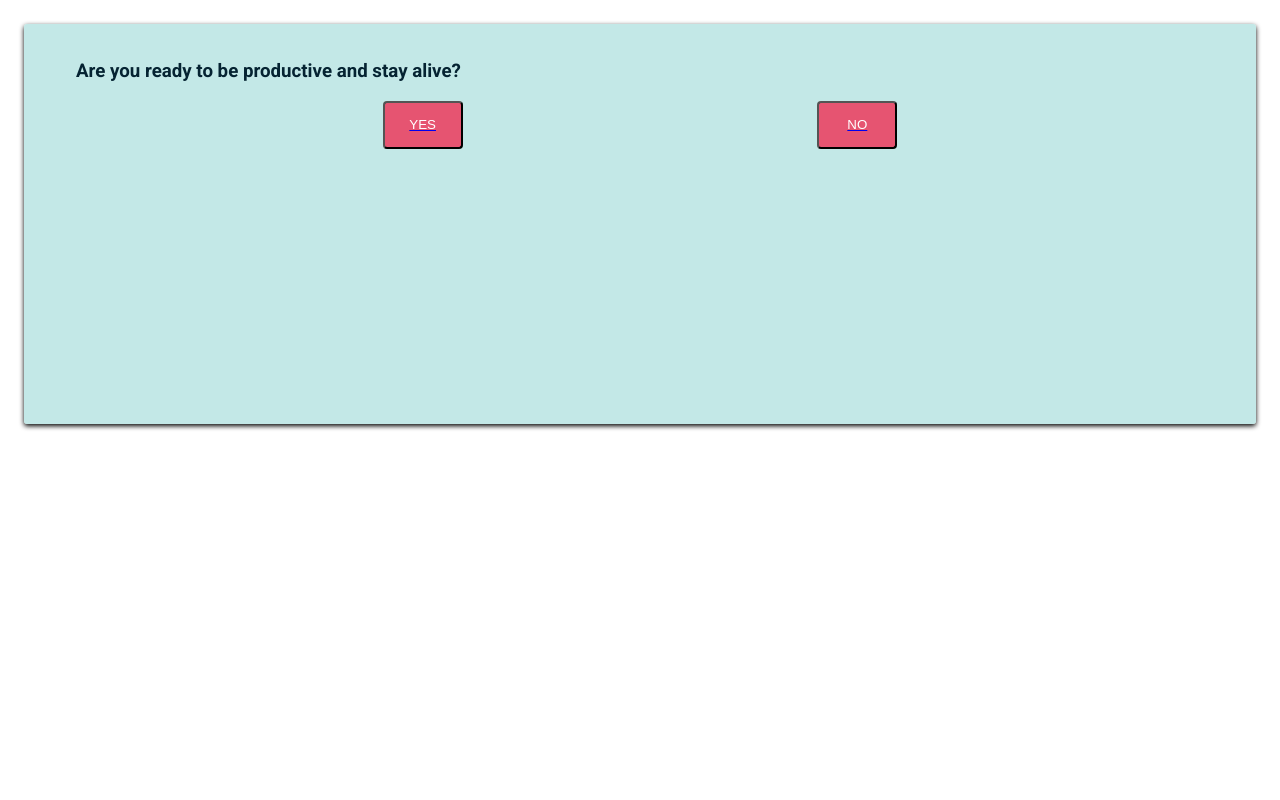
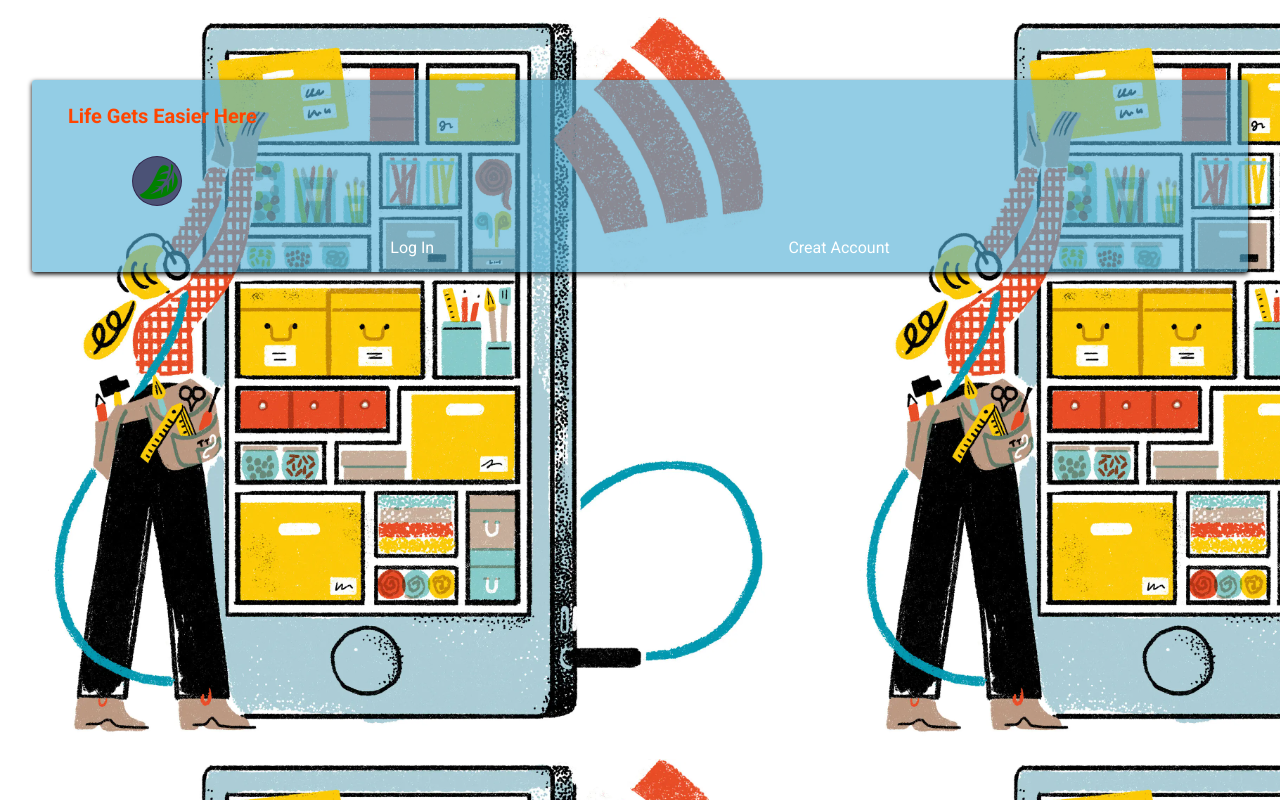
Before and after one commit to orpd0523/olga-perez-capstone, a React (Create React App) app: page /home in a window 1280 px wide. Built offline with nearby package versions, Linux system fonts and the light colour scheme; no server answers.

Commit message:
completed home page

```diff
--- a/src/components/Button/Button.scss
+++ b/src/components/Button/Button.scss
@@ -14,13 +14,6 @@
     color: $oxford-blue;
     border: 0.125rem solid $oxford-blue;
   }
-  &--login{
-    background-color: $paradise-pink;
-    height: 3rem;
-    width: 5rem;
-    color: white;
-    border-radius: .25rem;
-  }
   &--goin{
     height: 3rem;
     width: 5rem;
--- a/src/components/Card/Card.scss
+++ b/src/components/Card/Card.scss
@@ -21,7 +21,15 @@
   &--main{
     background-color: $powder-blue-op;
     height: 25rem;
-    margin: 1.5rem;
+    margin: 1.75rem;
+    display: flex;
+    flex-direction: column;
+    justify-content: center;
+  }
+  &--home{
+    background-color: $minion-yellow-op;
+    height: 12em;
+    margin: 2rem;
   }
   &--info{
     background-color: $minion-yellow;
--- a/src/components/Header/Header.js
+++ b/src/components/Header/Header.js
@@ -8,10 +8,8 @@ function Header() {
     <header className="header">
       <nav className="header__nav">
         <span className="header__logo-container">
-        <Link to="/home">
           <h1 className="header__logo">To Do Today: </h1>
           <h2 className="header__logo-2">Stay Alive</h2>
-          </Link>
         </span>
         <ul className="header__menu">
         {/* <Link to="/home">
--- a/src/pages/HomePage/HomePage.js
+++ b/src/pages/HomePage/HomePage.js
@@ -1,22 +1,23 @@
 import "./HomePage.scss"
 import Card from "../../components/Card/Card";
-import Button from "../../components/Button/Button";
 import { Link } from "react-router-dom";
+import { GiFallingLeaf } from 'react-icons/gi';
 
-function HomePage(){
-    return(
+function HomePage() {
+    return (
         <div className="home">
-        <Card color="main">
-            <h3 className="home__title">Are you ready to be productive and stay alive?</h3>
-            <div className="home__buttons">
-        <Link to="/login">
-            <Button color="login">YES</Button>
-        </Link>
-        <Link to="/no">
-            <Button color="login">NO</Button>
-        </Link>
-        </div>
-        </Card>
+            <Card color="home">
+                <h3 className="home__title">Life Gets Easier Here</h3>
+                <GiFallingLeaf size={50} className="home__leaf" />
+                <div className="home__links">
+                    <Link to="/login" className="home__link">
+                        Log In
+                    </Link>
+                    <Link to="/no" className="home__link">
+                        Creat Account
+                    </Link>
+                </div>
+            </Card>
         </div>
     )
 }
--- a/src/pages/HomePage/HomePage.scss
+++ b/src/pages/HomePage/HomePage.scss
@@ -1,15 +1,36 @@
 @use "../../styles/partials/colors" as *;
 
-.home{
-    &__title{
-        color: $gunmetal;
-        margin-left: 3rem;
-        margin-top: 2rem;
-        align-items: center;
+.home {
+    min-height: calc(100vh);
+    padding-top: 3rem;
+    background-image: url("../../assets/images/home.png");
+
+    &__title {
+        color: $orange-red;
+        margin-left: 2rem;
+        justify-content: center;
+        font-size: 1.25rem;
     }
-    &__buttons{
+
+    &__links {
         display: flex;
         flex-direction: row;
         justify-content: space-evenly;
+        margin-top: 1rem;
+    }
+
+    &__link {
+        color: $white;
+        text-decoration: none;
+        margin-top: .75rem;
+    }
+    &__leaf {
+        color: $green;
+        margin-left: 6rem;
+        background-color: $smokey-black-op;
+        border: 1px solid $smokey-black-op;
+        border-radius: 2rem;
+        padding: .10rem;
+        margin-top: .5rem;
     }
 }
--- a/src/styles/partials/_colors.scss
+++ b/src/styles/partials/_colors.scss
@@ -19,3 +19,6 @@ $oxford-blue: #002147;
 $powder-blue: #ade0df;
 $powder-blue-op: #ade0dfbb;
 $burgundy: #840525;
+$minion-yellow-op: #53afd69f;
+$orange-red: #ff4500;
+$smokey-black-op: #240b36a2;
```
Also changed, not shown: src/assets/images/home.png (added).
